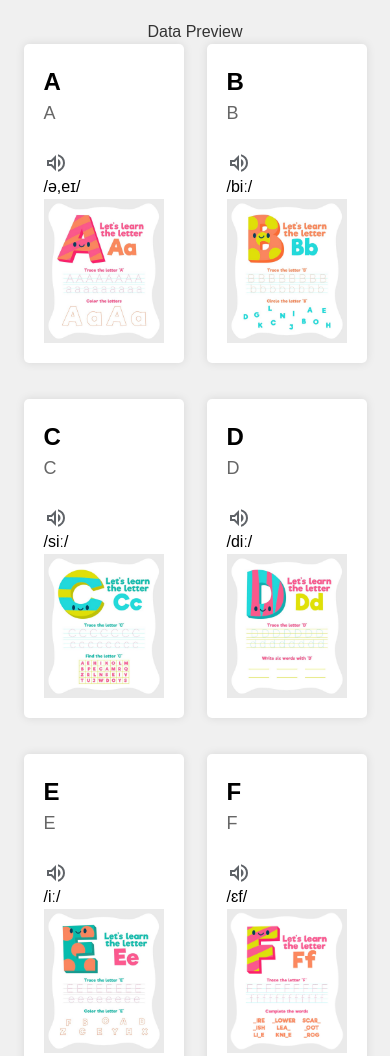
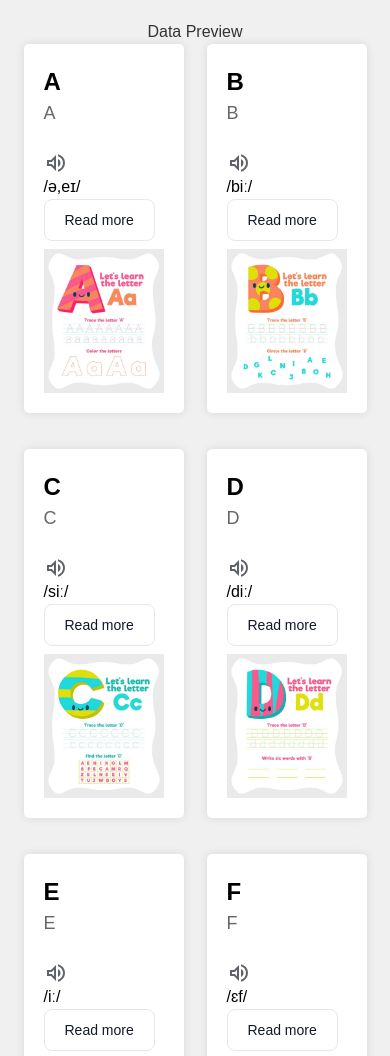
Before and after one commit to GrowinFlow/alphabets, a plain HTML site: page index.html in a window 390 px wide. Shown: the top 1056 px of the page. Drawn offline with nearby package versions, Linux system fonts and the light colour scheme.

Commit message:
Update index.html to Mobile

```diff
--- a/index.html
+++ b/index.html
@@ -8,6 +8,7 @@
     <script crossorigin src="https://unpkg.com/react-dom@18/umd/react-dom.production.min.js"></script>
     <script src="https://unpkg.com/@babel/standalone/babel.min.js"></script>
     <script src="https://cdn.tailwindcss.com"></script>
+<link href="https://cdnjs.cloudflare.com/ajax/libs/flowbite/2.3.0/flowbite.min.css" rel="stylesheet" />
     <style>
         body {
             font-family: Arial, sans-serif;
@@ -61,6 +62,11 @@
                         </svg>
                     </i>
                     <span>{pronunc}</span>
+<button type="button" class="py-2.5 px-5 me-2 mb-2 text-sm font-medium text-gray-900 focus:outline-none bg-white rounded-lg border border-gray-200 hover:bg-gray-100 hover:text-blue-700 focus:z-10 focus:ring-4 focus:ring-gray-100 dark:focus:ring-gray-700 dark:bg-gray-800 dark:text-gray-400 dark:border-gray-600 dark:hover:text-white dark:hover:bg-gray-700">Read more</button>
+
+
+
+
                     <img className="image select-none" src={img} alt={letter} />
                 </div>
             );
@@ -114,5 +120,6 @@
         ReactDOM.render(<App />, document.getElementById('root'));
     </script>
     <script src="https://code.responsivevoice.org/responsivevoice.js?key=vsqPixbX"></script>
+<script src="https://cdnjs.cloudflare.com/ajax/libs/flowbite/2.3.0/flowbite.min.js"></script>
 </body>
 </html>
```
